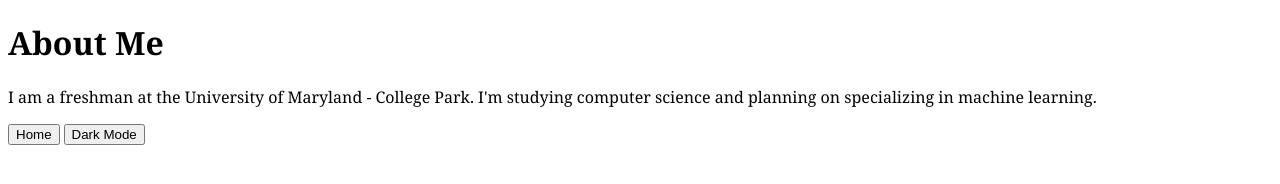
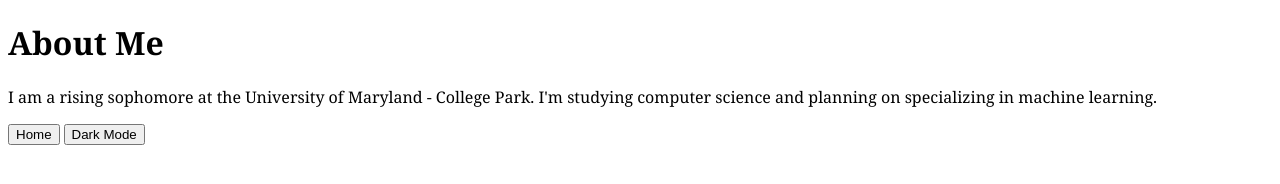
Before and after one commit to rishabiyerr/rishabiyerr.github.io, a plain HTML site: page about.html in a window 1280 px wide. Drawn offline with Linux system fonts and the light colour scheme.

Commit message:
Update about.html

```diff
--- a/about.html
+++ b/about.html
@@ -7,7 +7,7 @@
 </head>
 <body>
     <h1>About Me</h1>
-    <p>I am a freshman at the University of Maryland - College Park. I'm studying computer science and planning on specializing in machine learning.</p>
+    <p>I am a rising sophomore at the University of Maryland - College Park. I'm studying computer science and planning on specializing in machine learning.</p>
     <button onclick="window.location.href='index.html'">Home</button>
     <button class="DarkMode" onclick="toggleDark()">Dark Mode</button>
     <script>
```
